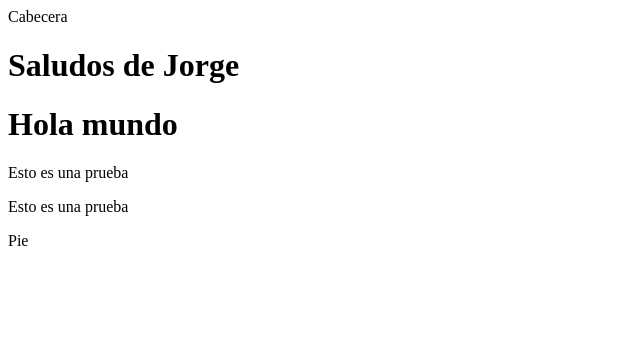
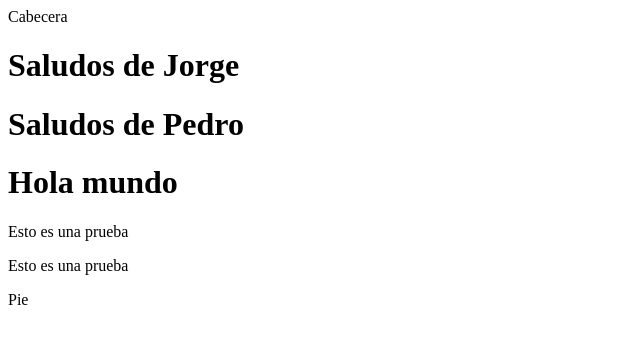
Before and after one commit to betobaz/git-merx, a plain HTML site: page index.html in a window 1280 px wide. Shown: the whole page, without its empty margins (0-640 px from the left). Drawn offline with Linux system fonts and the light colour scheme.

Commit message:
test 20160318

```diff
--- a/index.html
+++ b/index.html
@@ -8,6 +8,7 @@
     <header>Cabecera</header>
     <div class="main">
     <h1>Saludos de Jorge</h1>
+    <h1>Saludos de Pedro</h1>
     <h1>Hola mundo</h1>
     <p>Esto es una prueba</p>
     <p>Esto es una prueba</p>
```
